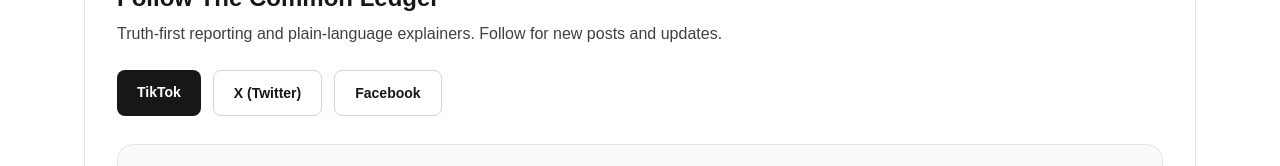
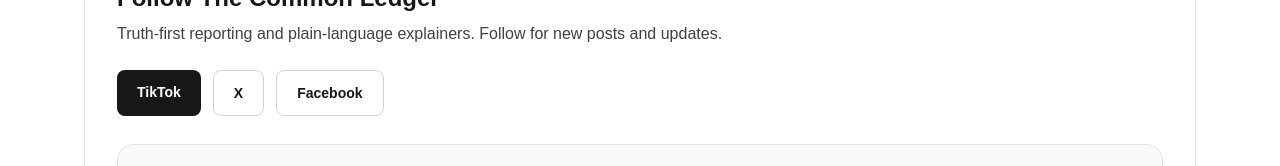
Before and after one commit to TheCommonLedger/common-ledger, a Next.js app: page / in a window 1280 px wide. Shown: the part 1164-1330 px from the top of the page. Built offline with nearby package versions, Linux system fonts and the light colour scheme; no server answers.

Commit message:
Add official social links

```diff
--- a/components/SiteFooter.tsx
+++ b/components/SiteFooter.tsx
@@ -14,10 +14,9 @@ export default function SiteFooter() {
         </p>
 
         <div className="mt-6 flex flex-wrap gap-3">
-          {/* Replace these hrefs when you’re ready */}
         <a
           className="rounded-lg bg-neutral-900 px-5 py-3 text-sm font-semibold text-white"
-            href="https://www.tiktok.com/"
+          href="https://www.tiktok.com/@the.common.ledger"
           target="_blank"
           rel="noreferrer"
         >
@@ -25,15 +24,15 @@ export default function SiteFooter() {
         </a>
         <a
           className="rounded-lg border border-neutral-300 px-5 py-3 text-sm font-semibold text-neutral-900"
-            href="https://x.com/"
+          href="https://x.com/TheCommonLedger"
           target="_blank"
           rel="noreferrer"
         >
-            X (Twitter)
+          X
         </a>
         <a
           className="rounded-lg border border-neutral-300 px-5 py-3 text-sm font-semibold text-neutral-900"
-            href="https://facebook.com/"
+          href="https://www.facebook.com/TheCommonLedger"
           target="_blank"
           rel="noreferrer"
         >
```
Lines whose indentation alone changed are shown as unchanged.
